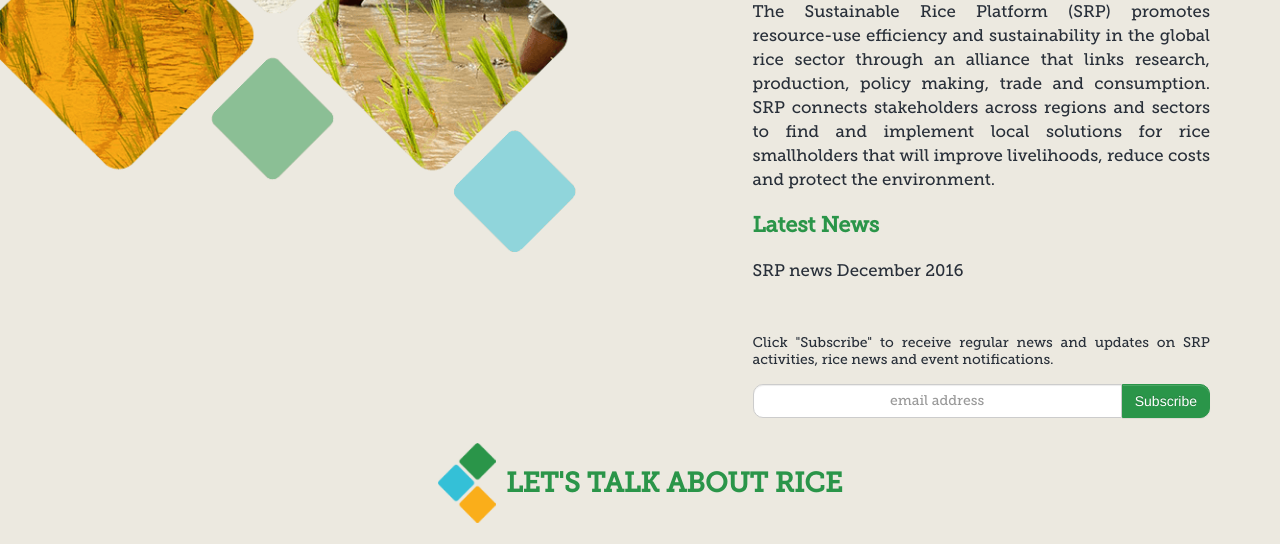
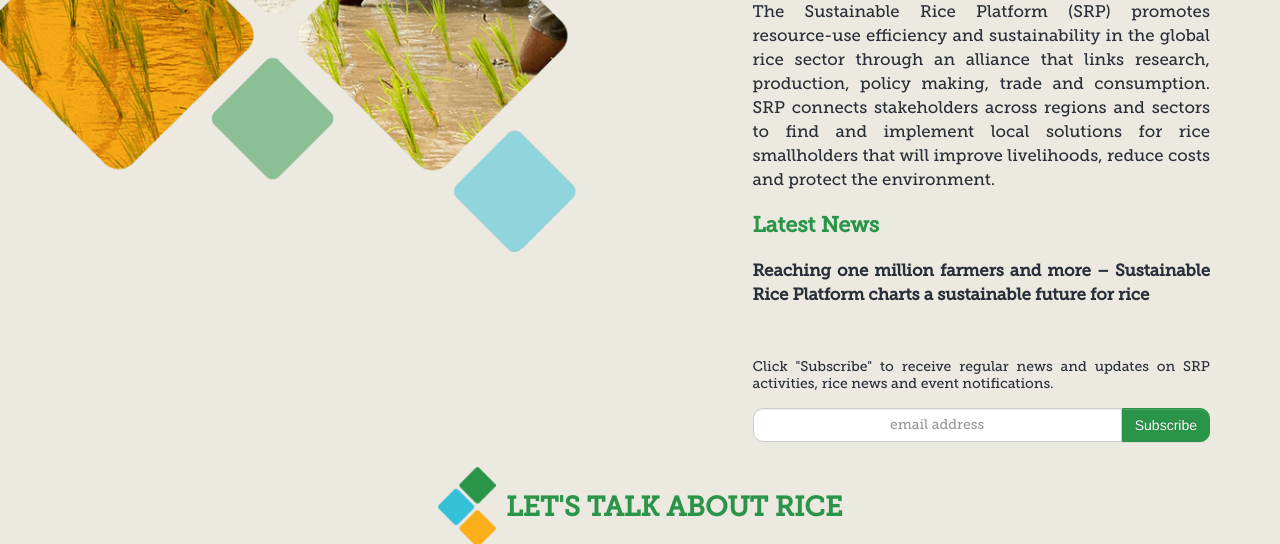
Before and after one commit to sustainablericeplatform/sustainablericeplatform.github.io, a Jekyll site: the page built from index.html, in a window 1280 px wide and 900 px high, scrolled down 891 px, cut to the strip 0-544 px from the top of the window. Built offline with Jekyll 4.4.1, drawn with Linux system fonts in a browser that asks for light colours.

Commit message:
Update index.html

```diff
--- a/index.html
+++ b/index.html
@@ -16,7 +16,7 @@
                 <h2 class="green">Our Work</h2>
                 <p>The Sustainable Rice Platform (SRP) promotes resource-use efficiency and sustainability in the global rice sector through an alliance that links research, production, policy making, trade and consumption. SRP connects stakeholders across regions and sectors to find and implement local solutions for rice smallholders that will improve livelihoods, reduce costs and protect the environment.</p>
                 <h2 class="green">Latest News</h2>
-                <p>SRP news December 2016</p>
+                <p><strong>Reaching one million farmers and more – Sustainable Rice Platform charts a sustainable future for rice</strong></p>
                 <div class="subscribe-wrapper" style="margin-top: 50px;">
                     <p style="line-height: 1;"><small>Click "Subscribe" to receive regular news and updates on SRP activities, rice news and event notifications.</small></p>
                     <div id="mc_embed_signup">
```
